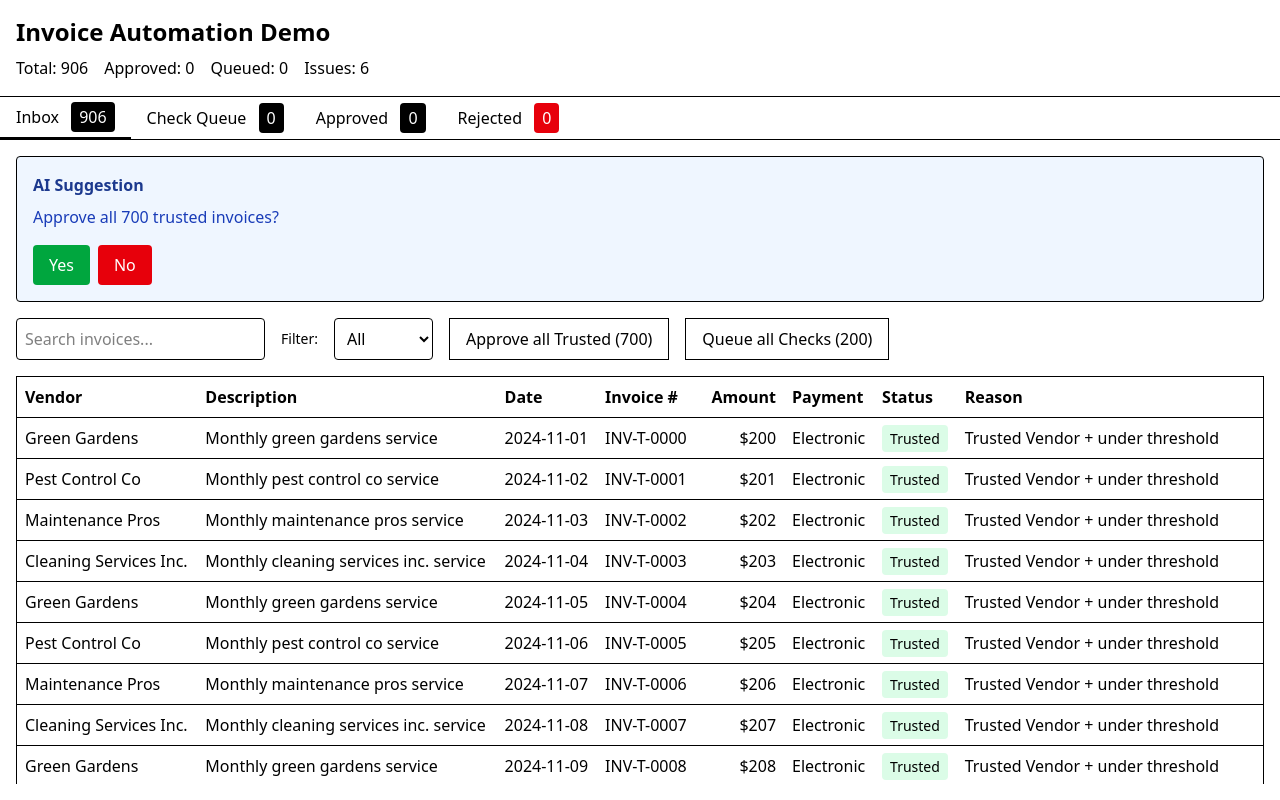
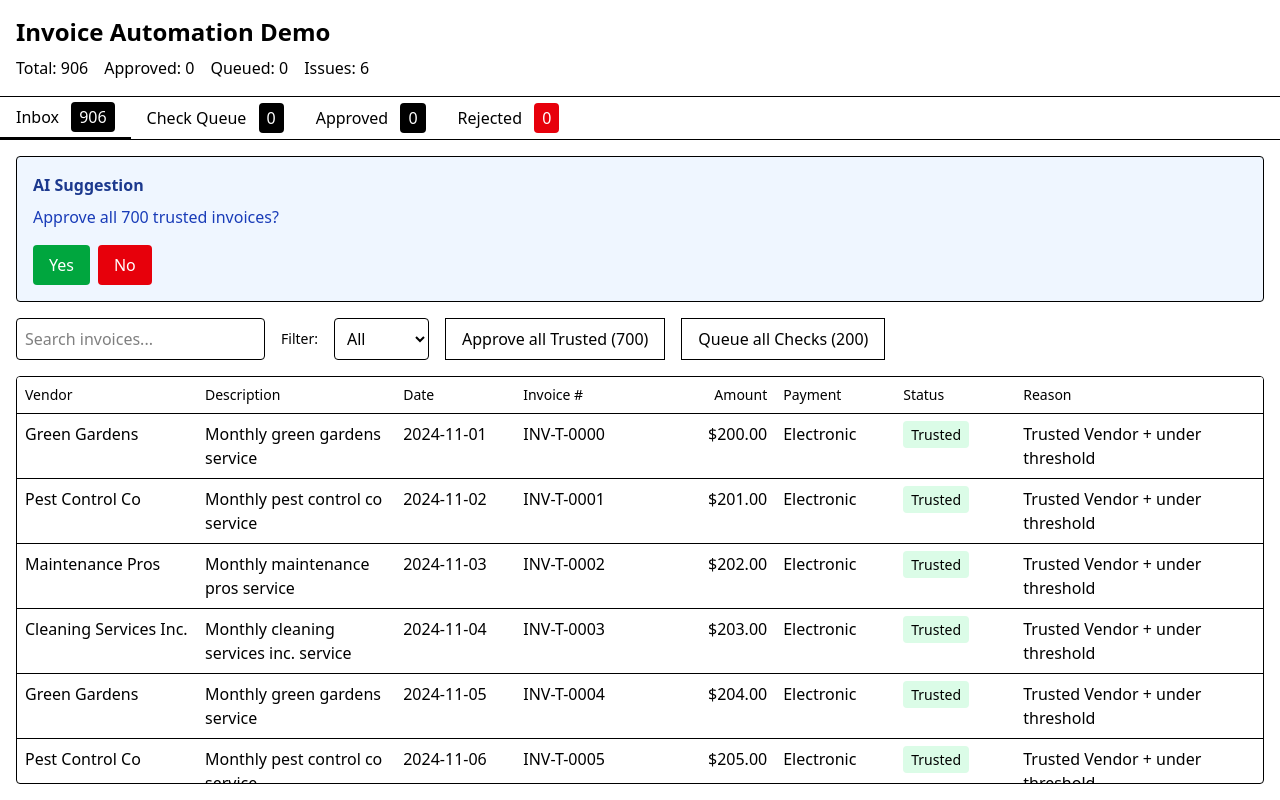
Before and after one commit to 21andrewchang/hermes, a SvelteKit app: page / in a window 1280 px wide. Built offline with nearby package versions, Linux system fonts and the light colour scheme.

Commit message:
fix: table borders

```diff
--- a/src/routes/+page.svelte
+++ b/src/routes/+page.svelte
@@ -11,11 +11,15 @@
 	import InvoiceDetail from '$lib/components/InvoiceDetail.svelte';
 
 	let activeTab = $state('inbox' as 'inbox' | 'check-queue' | 'approved' | 'rejected');
-	let filter = $state('all' as 'all' | 'trusted' | 'check' | 'issue' | 'approved' | 'queued');
+
+	// NOTE: removed "queued" from the inbox filter because inbox view excludes Queued/Approved/Rejected
+	let filter = $state('all' as 'all' | 'trusted' | 'check' | 'issue' | 'approved');
 	let searchQuery = $state('');
+
 	let suggestionStep = $state<'approve-trusted' | 'queue-checks' | 'handle-issues' | 'done'>(
 		'approve-trusted'
 	);
+
 	let storeData = $state({
 		invoices: [] as Invoice[],
 		approvedCount: 0,
@@ -23,8 +27,28 @@
 		issueCount: 0,
 		rejectedCount: 0
 	});
+
 	let selectedInvoice = $state<Invoice | null>(null);
 	let isDrawerOpen = $state(false);
+
+	// Shared grid layout for "table"
+	const gridStyle =
+		'grid-template-columns: 180px 1.6fr 120px 140px 120px 120px 120px 2fr;';
+
+	function formatAmount(amount: any) {
+		const n = typeof amount === 'number' ? amount : Number(amount);
+		if (Number.isFinite(n)) return `$${n.toFixed(2)}`;
+		return `$${amount ?? ''}`;
+	}
+
+	function badgeClass(status: string) {
+		if (status === 'Trusted') return 'bg-green-100';
+		if (status === 'Issue') return 'bg-red-100';
+		if (status === 'Approved') return 'bg-green-100';
+		if (status === 'Rejected') return 'bg-gray-100';
+		if (status === 'Queued') return 'bg-blue-100';
+		return 'bg-blue-100';
+	}
 
 	let filteredInvoices = $derived.by(() => {
 		let invoices = storeData.invoices.filter(
@@ -52,6 +76,7 @@
 	// Subscribe to store
 	invoiceStore.subscribe((data) => {
 		storeData = data;
+
 		const trustedCount = data.invoices.filter((inv) => inv.status === 'Trusted').length;
 		const checkCount = data.invoices.filter((inv) => inv.status === 'Check').length;
 		const issueCount = data.invoices.filter((inv) => inv.status === 'Issue').length;
@@ -82,6 +107,7 @@
 		} else if (suggestionStep === 'handle-issues' && issueCount > 0) {
 			const issues = storeData.invoices.filter((inv) => inv.status === 'Issue');
 			const currentIssue = issues[0];
+
 			if (currentIssue.reason === 'New vendor not in trusted list') {
 				return `Add ${currentIssue.vendor} to trusted list and approve invoice.`;
 			} else if (currentIssue.reason === 'Missing date') {
@@ -119,6 +145,7 @@
 			const currentIssues = storeData.invoices.filter((inv) => inv.status === 'Issue');
 			if (currentIssues.length > 0) {
 				const issue = currentIssues[0];
+
 				if (issue.reason === 'New vendor not in trusted list') {
 					updateAndApproveIssue(issue.id, {});
 				} else if (issue.reason === 'Missing date') {
@@ -141,8 +168,6 @@
 			suggestionStep = 'queue-checks';
 		} else if (suggestionStep === 'queue-checks') {
 			suggestionStep = 'handle-issues';
-		} else if (suggestionStep === 'handle-issues') {
-			// Do nothing for no, stays on the first issue
 		}
 	}
 
@@ -174,36 +199,36 @@
 				class="px-4 py-2 {activeTab === 'inbox' ? 'border-b-2 border-black' : ''}"
 				onclick={() => (activeTab = 'inbox')}
 			>
-				Inbox <span class="ml-2 rounded bg-black px-2 py-1 text-white"
-					>{storeData.invoices.length -
+				Inbox
+				<span class="ml-2 rounded bg-black px-2 py-1 text-white">
+					{storeData.invoices.length -
 						storeData.approvedCount -
 						storeData.queuedCount -
-						storeData.rejectedCount}</span
-				>
+						storeData.rejectedCount}
+				</span>
 			</button>
 			<button
 				class="px-4 py-2 {activeTab === 'check-queue' ? 'border-b-2 border-black' : ''}"
 				onclick={() => (activeTab = 'check-queue')}
 			>
-				Check Queue <span class="ml-2 rounded bg-black px-2 py-1 text-white"
-					>{storeData.queuedCount}</span
-				>
+				Check Queue
+				<span class="ml-2 rounded bg-black px-2 py-1 text-white">{storeData.queuedCount}</span>
 			</button>
 			<button
 				class="px-4 py-2 {activeTab === 'approved' ? 'border-b-2 border-black' : ''}"
 				onclick={() => (activeTab = 'approved')}
 			>
-				Approved <span class="ml-2 rounded bg-black px-2 py-1 text-white"
-					>{storeData.approvedCount}</span
-				>
+				Approved
+				<span class="ml-2 rounded bg-black px-2 py-1 text-white">{storeData.approvedCount}</span>
 			</button>
 			<button
 				class="px-4 py-2 {activeTab === 'rejected' ? 'border-b-2 border-black' : ''}"
 				onclick={() => (activeTab = 'rejected')}
 			>
-				Rejected <span class="ml-2 rounded bg-red-600 px-2 py-1 text-white"
-					>{storeData.invoices.filter((inv) => inv.status === 'Rejected').length}</span
-				>
+				Rejected
+				<span class="ml-2 rounded bg-red-600 px-2 py-1 text-white">
+					{storeData.invoices.filter((inv) => inv.status === 'Rejected').length}
+				</span>
 			</button>
 		</div>
 	</nav>
@@ -231,6 +256,7 @@
 						</div>
 					</div>
 				{/if}
+
 				<div class="flex items-center gap-4">
 					<input
 						type="text"
@@ -244,306 +270,201 @@
 						<option value="trusted">Trusted</option>
 						<option value="check">Check</option>
 						<option value="issue">Issue</option>
-						<option value="queued">Queued</option>
 					</select>
+
 					<button class="border px-4 py-2" onclick={handleApproveTrusted}>
-						Approve all Trusted ({storeData.invoices.filter((inv) => inv.status === 'Trusted')
-							.length})
+						Approve all Trusted ({storeData.invoices.filter((inv) => inv.status === 'Trusted').length})
 					</button>
 					<button class="border px-4 py-2" onclick={handleQueueChecks}>
 						Queue all Checks ({storeData.invoices.filter((inv) => inv.status === 'Check').length})
 					</button>
 				</div>
 
+				<!-- GRID-BASED "TABLE" (header is separate, no sticky-table bugs) -->
+				<div class="flex-1 overflow-hidden rounded border">
+					<div class="h-full overflow-x-auto">
+						<div class="min-w-[1200px] h-full flex flex-col">
+							<div class="grid border-b bg-white text-sm font-medium" style={gridStyle}>
+								<div class="p-2">Vendor</div>
+								<div class="p-2">Description</div>
+								<div class="p-2">Date</div>
+								<div class="p-2">Invoice #</div>
+								<div class="p-2 text-right">Amount</div>
+								<div class="p-2">Payment</div>
+								<div class="p-2">Status</div>
+								<div class="p-2">Reason</div>
+							</div>
+
 							<div class="flex-1 overflow-y-auto">
-					<table class="w-full border-collapse border">
-						<thead class="sticky top-0 bg-white">
-							<tr class="border-b">
-								<th class="p-2 text-left">Vendor</th>
-								<th class="p-2 text-left">Description</th>
-								<th class="p-2 text-left">Date</th>
-								<th class="p-2 text-left">Invoice #</th>
-								<th class="p-2 text-right">Amount</th>
-								<th class="p-2 text-left">Payment</th>
-								<th class="p-2 text-left">Status</th>
-								<th class="p-2 text-left">Reason</th>
-							</tr>
-						</thead>
-						<tbody>
 								{#each filteredInvoices as invoice (invoice.id)}
-								<tr
-									class="cursor-pointer border-b hover:bg-gray-50"
+									<div
+										class="grid cursor-pointer border-b hover:bg-gray-50"
+										style={gridStyle}
 										onclick={() => openInvoiceDetail(invoice)}
 									>
-									<td class="p-2">{invoice.vendor}</td>
-									<td class="p-2">{invoice.description}</td>
-									<td class="p-2">{invoice.date}</td>
-									<td class="p-2">{invoice.invoiceNumber}</td>
-									<td class="p-2 text-right">${invoice.amount}</td>
-									<td class="p-2">{invoice.paymentType}</td>
-									<td class="p-2">
-										<span
-											class="rounded px-2 py-1 text-sm {invoice.status === 'Trusted'
-												? 'bg-green-100'
-												: invoice.status === 'Issue'
-													? 'bg-red-100'
-													: 'bg-blue-100'}"
-										>
+										<div class="p-2">{invoice.vendor}</div>
+										<div class="p-2">{invoice.description}</div>
+										<div class="p-2">{invoice.date}</div>
+										<div class="p-2">{invoice.invoiceNumber}</div>
+										<div class="p-2 text-right">{formatAmount(invoice.amount)}</div>
+										<div class="p-2">{invoice.paymentType}</div>
+										<div class="p-2">
+											<span class="rounded px-2 py-1 text-sm {badgeClass(invoice.status)}">
 												{invoice.status}
 											</span>
-									</td>
-									<td class="p-2">{invoice.reason}</td>
-								</tr>
+										</div>
+										<div class="p-2">{invoice.reason}</div>
+									</div>
 								{/each}
-						</tbody>
-					</table>
 							</div>
 						</div>
+					</div>
+				</div>
+			</div>
+
 		{:else if activeTab === 'check-queue'}
 			<div class="flex h-full flex-col space-y-4">
 				<div class="flex items-center gap-4">
 					<button class="border px-4 py-2">Print Checks</button>
+					<p class="text-sm">Check Queue: {storeData.queuedCount} invoices</p>
 				</div>
+
+				<div class="flex-1 overflow-hidden rounded border">
+					<div class="h-full overflow-x-auto">
+						<div class="min-w-[1200px] h-full flex flex-col">
+							<div class="grid border-b bg-white text-sm font-medium" style={gridStyle}>
+								<div class="p-2">Vendor</div>
+								<div class="p-2">Description</div>
+								<div class="p-2">Date</div>
+								<div class="p-2">Invoice #</div>
+								<div class="p-2 text-right">Amount</div>
+								<div class="p-2">Payment</div>
+								<div class="p-2">Status</div>
+								<div class="p-2">Reason</div>
+							</div>
+
 							<div class="flex-1 overflow-y-auto">
-					<p>Check Queue: {storeData.queuedCount} invoices</p>
-					<table class="w-full border-collapse border">
-						<thead class="sticky top-0 bg-white">
-							<tr class="border-b">
-								<th class="p-2 text-left">Vendor</th>
-								<th class="p-2 text-left">Description</th>
-								<th class="p-2 text-left">Date</th>
-								<th class="p-2 text-left">Invoice #</th>
-								<th class="p-2 text-right">Amount</th>
-								<th class="p-2 text-left">Payment</th>
-								<th class="p-2 text-left">Status</th>
-								<th class="p-2 text-left">Reason</th>
-							</tr>
-						</thead>
-						<tbody>
 								{#each storeData.invoices.filter((inv) => inv.status === 'Queued') as invoice (invoice.id)}
-								<tr
-									class="cursor-pointer border-b hover:bg-gray-50"
+									<div
+										class="grid cursor-pointer border-b hover:bg-gray-50"
+										style={gridStyle}
 										onclick={() => openInvoiceDetail(invoice)}
 									>
-									<td class="p-2">{invoice.vendor}</td>
-									<td class="p-2">{invoice.description}</td>
-									<td class="p-2">{invoice.date}</td>
-									<td class="p-2">{invoice.invoiceNumber}</td>
-									<td class="p-2 text-right">${invoice.amount}</td>
-									<td class="p-2">{invoice.paymentType}</td>
-									<td class="p-2">
-										<span class="rounded bg-blue-100 px-2 py-1 text-sm">{invoice.status}</span>
-									</td>
-									<td class="p-2">{invoice.reason}</td>
-								</tr>
+										<div class="p-2">{invoice.vendor}</div>
+										<div class="p-2">{invoice.description}</div>
+										<div class="p-2">{invoice.date}</div>
+										<div class="p-2">{invoice.invoiceNumber}</div>
+										<div class="p-2 text-right">{formatAmount(invoice.amount)}</div>
+										<div class="p-2">{invoice.paymentType}</div>
+										<div class="p-2">
+											<span class="rounded px-2 py-1 text-sm {badgeClass(invoice.status)}">
+												{invoice.status}
+											</span>
+										</div>
+										<div class="p-2">{invoice.reason}</div>
+									</div>
 								{/each}
-						</tbody>
-					</table>
-				</div>
-				<div>
-					<p>Check Queue: {storeData.queuedCount} invoices</p>
-					<table class="w-full border-collapse border">
-						<thead>
-							<tr class="border-b">
-								<th class="p-2 text-left">Vendor</th>
-								<th class="p-2 text-left">Description</th>
-								<th class="p-2 text-left">Date</th>
-								<th class="p-2 text-left">Invoice #</th>
-								<th class="p-2 text-right">Amount</th>
-								<th class="p-2 text-left">Payment</th>
-								<th class="p-2 text-left">Status</th>
-								<th class="p-2 text-left">Reason</th>
-							</tr>
-						</thead>
-						<tbody>
-							{#each storeData.invoices.filter((inv) => inv.status === 'Queued') as invoice (invoice.id)}
-								<tr
-									class="cursor-pointer border-b hover:bg-gray-50"
-									onclick={() => openInvoiceDetail(invoice)}
-								>
-									<td class="p-2">{invoice.vendor}</td>
-									<td class="p-2">{invoice.description}</td>
-									<td class="p-2">{invoice.date}</td>
-									<td class="p-2">{invoice.invoiceNumber}</td>
-									<td class="p-2 text-right">${invoice.amount}</td>
-									<td class="p-2">{invoice.paymentType}</td>
-									<td class="p-2">
-										<span class="rounded bg-blue-100 px-2 py-1 text-sm">{invoice.status}</span>
-									</td>
-									<td class="p-2">{invoice.reason}</td>
-								</tr>
-							{/each}
-						</tbody>
-					</table>
 							</div>
 						</div>
+					</div>
+				</div>
+			</div>
+
 		{:else if activeTab === 'approved'}
 			<div class="flex h-full flex-col space-y-4">
 				<div>
-					<!-- Approved invoices -->
-					<h2 class="mb-4 text-xl">Approved Invoices</h2>
-					<p>Approved: {storeData.approvedCount} invoices</p>
+					<h2 class="mb-2 text-xl">Approved Invoices</h2>
+					<p class="text-sm">Approved: {storeData.approvedCount} invoices</p>
 				</div>
+
+				<div class="flex-1 overflow-hidden rounded border">
+					<div class="h-full overflow-x-auto">
+						<div class="min-w-[1200px] h-full flex flex-col">
+							<div class="grid border-b bg-white text-sm font-medium" style={gridStyle}>
+								<div class="p-2">Vendor</div>
+								<div class="p-2">Description</div>
+								<div class="p-2">Date</div>
+								<div class="p-2">Invoice #</div>
+								<div class="p-2 text-right">Amount</div>
+								<div class="p-2">Payment</div>
+								<div class="p-2">Status</div>
+								<div class="p-2">Reason</div>
+							</div>
+
 							<div class="flex-1 overflow-y-auto">
-					<table class="w-full border-collapse border">
-						<thead class="sticky top-0 bg-white">
-							<tr class="border-b">
-								<th class="p-2 text-left">Vendor</th>
-								<th class="p-2 text-left">Description</th>
-								<th class="p-2 text-left">Date</th>
-								<th class="p-2 text-left">Invoice #</th>
-								<th class="p-2 text-right">Amount</th>
-								<th class="p-2 text-left">Payment</th>
-								<th class="p-2 text-left">Status</th>
-								<th class="p-2 text-left">Reason</th>
-								<th class="p-2 text-left">AI Suggestion</th>
-							</tr>
-						</thead>
-						<thead>
-							<tr class="border-b">
-								<th class="p-2 text-left">Vendor</th>
-								<th class="p-2 text-left">Description</th>
-								<th class="p-2 text-left">Date</th>
-								<th class="p-2 text-left">Invoice #</th>
-								<th class="p-2 text-right">Amount</th>
-								<th class="p-2 text-left">Payment</th>
-								<th class="p-2 text-left">Status</th>
-								<th class="p-2 text-left">Reason</th>
-								<th class="p-2 text-left">AI Suggestion</th>
-							</tr>
-						</thead>
-						<tbody>
 								{#each storeData.invoices.filter((inv) => inv.status === 'Approved') as invoice (invoice.id)}
-								<tr
-									class="cursor-pointer border-b hover:bg-gray-50"
+									<div
+										class="grid cursor-pointer border-b hover:bg-gray-50"
+										style={gridStyle}
 										onclick={() => openInvoiceDetail(invoice)}
 									>
-									<td class="p-2">{invoice.vendor}</td>
-									<td class="p-2">{invoice.description}</td>
-									<td class="p-2">{invoice.date}</td>
-									<td class="p-2">{invoice.invoiceNumber}</td>
-									<td class="p-2 text-right">${invoice.amount}</td>
-									<td class="p-2">{invoice.paymentType}</td>
-									<td class="p-2">
-										<span class="rounded bg-green-100 px-2 py-1 text-sm">{invoice.status}</span>
-									</td>
-									<td class="p-2">{invoice.reason}</td>
-									<td class="p-2">
-										{#if invoice.status === 'Issue'}
-											<div class="flex flex-col gap-1">
-												<p class="text-sm">
-													{#if invoice.reason === 'New vendor not in trusted list'}
-														Add to trusted list & approve
-													{:else if invoice.reason === 'Missing date'}
-														Use date from email & approve
-													{:else if invoice.reason === 'Missing invoice number'}
-														Use number from email & approve
-													{:else if invoice.reason === 'Duplicate invoice number'}
-														Send email & reject
-													{:else if invoice.reason === 'Amount exceeds typical'}
-														Approve high amount
-													{:else if invoice.reason === 'Check vendor with electronic payment'}
-														Change to check & approve
-													{:else}
-														Approve anyway?
-													{/if}
-												</p>
-												<div class="flex gap-1">
-													<button
-														class="rounded bg-green-600 px-2 py-1 text-xs text-white hover:bg-green-700"
-														onclick={() => {
-															if (invoice.reason === 'New vendor not in trusted list') {
-																updateAndApproveIssue(invoice.id, {});
-															} else if (invoice.reason === 'Missing date') {
-																updateAndApproveIssue(invoice.id, {
-																	date: new Date().toISOString().split('T')[0]
-																});
-															} else if (invoice.reason === 'Missing invoice number') {
-																updateAndApproveIssue(invoice.id, {
-																	invoiceNumber: `AI-${invoice.id}`
-																});
-															} else if (
-																invoice.reason === 'Check vendor with electronic payment'
-															) {
-																updateAndApproveIssue(invoice.id, { paymentType: 'Check' });
-															} else if (invoice.reason === 'Duplicate invoice number') {
-																rejectIssue(invoice.id, 'Sent confirmation email to Green Gardens');
-															} else {
-																approveIssue(invoice.id);
-															}
-														}}
-													>
-														Yes
-													</button>
-													<button
-														class="rounded bg-gray-600 px-2 py-1 text-xs text-white hover:bg-gray-700"
-													>
-														No
-													</button>
+										<div class="p-2">{invoice.vendor}</div>
+										<div class="p-2">{invoice.description}</div>
+										<div class="p-2">{invoice.date}</div>
+										<div class="p-2">{invoice.invoiceNumber}</div>
+										<div class="p-2 text-right">{formatAmount(invoice.amount)}</div>
+										<div class="p-2">{invoice.paymentType}</div>
+										<div class="p-2">
+											<span class="rounded px-2 py-1 text-sm {badgeClass(invoice.status)}">
+												{invoice.status}
+											</span>
+										</div>
+										<div class="p-2">{invoice.reason}</div>
+									</div>
+								{/each}
 							</div>
 						</div>
-										{/if}
-									</td>
-								</tr>
-							{/each}
-						</tbody>
-					</table>
 					</div>
 				</div>
+			</div>
+
 		{:else if activeTab === 'rejected'}
 			<div class="flex h-full flex-col space-y-4">
 				<div>
-					<h2 class="mb-4 text-xl">Rejected Invoices</h2>
-					<p>
+					<h2 class="mb-2 text-xl">Rejected Invoices</h2>
+					<p class="text-sm">
 						Rejected: {storeData.invoices.filter((inv) => inv.status === 'Rejected').length} invoices
 					</p>
 				</div>
+
+				<div class="flex-1 overflow-hidden rounded border">
+					<div class="h-full overflow-x-auto">
+						<div class="min-w-[1200px] h-full flex flex-col">
+							<div class="grid border-b bg-white text-sm font-medium" style={gridStyle}>
+								<div class="p-2">Vendor</div>
+								<div class="p-2">Description</div>
+								<div class="p-2">Date</div>
+								<div class="p-2">Invoice #</div>
+								<div class="p-2 text-right">Amount</div>
+								<div class="p-2">Payment</div>
+								<div class="p-2">Status</div>
+								<div class="p-2">Reason</div>
+							</div>
+
 							<div class="flex-1 overflow-y-auto">
-					<table class="w-full border-collapse border">
-						<thead class="sticky top-0 bg-white">
-							<tr class="border-b">
-								<th class="p-2 text-left">Vendor</th>
-								<th class="p-2 text-left">Description</th>
-								<th class="p-2 text-left">Date</th>
-								<th class="p-2 text-left">Invoice #</th>
-								<th class="p-2 text-right">Amount</th>
-								<th class="p-2 text-left">Payment</th>
-								<th class="p-2 text-left">Status</th>
-								<th class="p-2 text-left">Reason</th>
-							</tr>
-						</thead>
-						<thead>
-							<tr class="border-b">
-								<th class="p-2 text-left">Vendor</th>
-								<th class="p-2 text-left">Description</th>
-								<th class="p-2 text-left">Date</th>
-								<th class="p-2 text-left">Invoice #</th>
-								<th class="p-2 text-right">Amount</th>
-								<th class="p-2 text-left">Payment</th>
-								<th class="p-2 text-left">Status</th>
-								<th class="p-2 text-left">Reason</th>
-							</tr>
-						</thead>
-						<tbody>
 								{#each storeData.invoices.filter((inv) => inv.status === 'Rejected') as invoice (invoice.id)}
-								<tr
-									class="cursor-pointer border-b hover:bg-gray-50"
+									<div
+										class="grid cursor-pointer border-b hover:bg-gray-50"
+										style={gridStyle}
 										onclick={() => openInvoiceDetail(invoice)}
 									>
-									<td class="p-2">{invoice.vendor}</td>
-									<td class="p-2">{invoice.description}</td>
-									<td class="p-2">{invoice.date}</td>
-									<td class="p-2">{invoice.invoiceNumber}</td>
-									<td class="p-2 text-right">${invoice.amount}</td>
-									<td class="p-2">{invoice.paymentType}</td>
-									<td class="p-2">
-										<span class="rounded bg-gray-100 px-2 py-1 text-sm">{invoice.status}</span>
-									</td>
-									<td class="p-2">{invoice.reason}</td>
-								</tr>
+										<div class="p-2">{invoice.vendor}</div>
+										<div class="p-2">{invoice.description}</div>
+										<div class="p-2">{invoice.date}</div>
+										<div class="p-2">{invoice.invoiceNumber}</div>
+										<div class="p-2 text-right">{formatAmount(invoice.amount)}</div>
+										<div class="p-2">{invoice.paymentType}</div>
+										<div class="p-2">
+											<span class="rounded px-2 py-1 text-sm {badgeClass(invoice.status)}">
+												{invoice.status}
+											</span>
+										</div>
+										<div class="p-2">{invoice.reason}</div>
+									</div>
 								{/each}
-						</tbody>
-					</table>
+							</div>
+						</div>
+					</div>
 				</div>
 			</div>
 		{/if}
```
Lines whose indentation alone changed are shown as unchanged.
